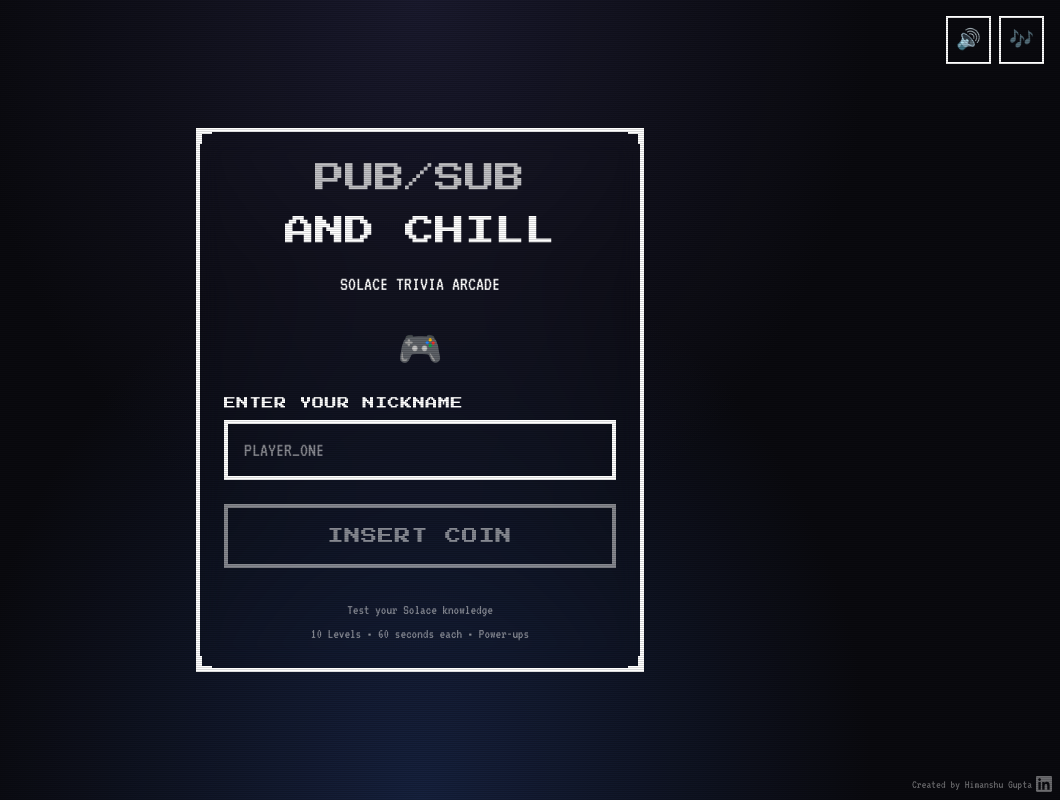
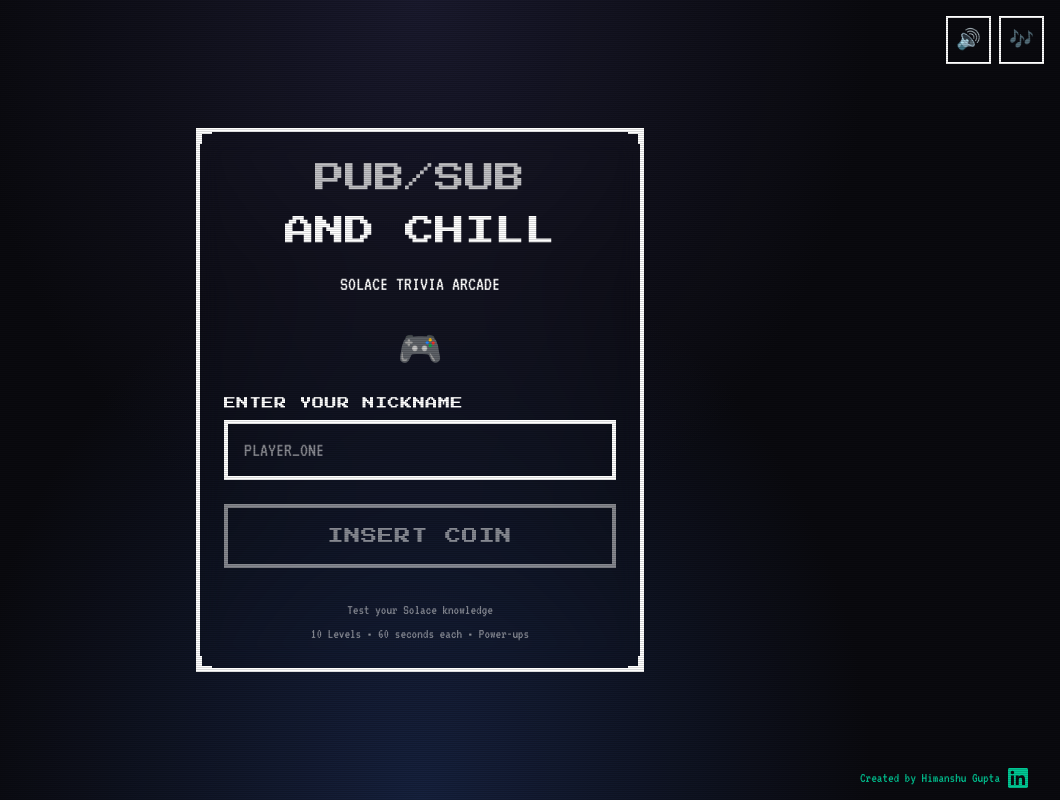
Before and after one commit to himoacs/pub-sub-and-chill, a React (Vite) app: page / in a window 1280 px wide. Shown: the whole page, without its empty margins (220-1280 px from the left). Built offline with nearby package versions, Linux system fonts and the light colour scheme; the HTML template or start-up script is replaced by a standard one.

Commit message:
style: Make creator credit larger, green, and repositioned

```diff
--- a/src/App.tsx
+++ b/src/App.tsx
@@ -131,10 +131,10 @@
         href="https://www.linkedin.com/in/guptahim/"
         target="_blank"
         rel="noopener noreferrer"
-        className="fixed bottom-2 right-2 z-50 flex items-center gap-1 text-white/40 hover:text-white/70 transition-colors font-arcade text-[10px] md:text-xs"
+        className="fixed bottom-3 right-4 md:right-8 z-50 flex items-center gap-2 text-[#00C895] hover:text-[#00E5A8] transition-colors font-arcade text-xs md:text-sm"
       >
         <span>Created by Himanshu Gupta</span>
-        <svg className="w-3 h-3 md:w-4 md:h-4" fill="currentColor" viewBox="0 0 24 24">
+        <svg className="w-4 h-4 md:w-5 md:h-5" fill="currentColor" viewBox="0 0 24 24">
           <path d="M20.447 20.452h-3.554v-5.569c0-1.328-.027-3.037-1.852-3.037-1.853 0-2.136 1.445-2.136 2.939v5.667H9.351V9h3.414v1.561h.046c.477-.9 1.637-1.85 3.37-1.85 3.601 0 4.267 2.37 4.267 5.455v6.286zM5.337 7.433c-1.144 0-2.063-.926-2.063-2.065 0-1.138.92-2.063 2.063-2.063 1.14 0 2.064.925 2.064 2.063 0 1.139-.925 2.065-2.064 2.065zm1.782 13.019H3.555V9h3.564v11.452zM22.225 0H1.771C.792 0 0 .774 0 1.729v20.542C0 23.227.792 24 1.771 24h20.451C23.2 24 24 23.227 24 22.271V1.729C24 .774 23.2 0 22.222 0h.003z"/>
         </svg>
       </a>
```
